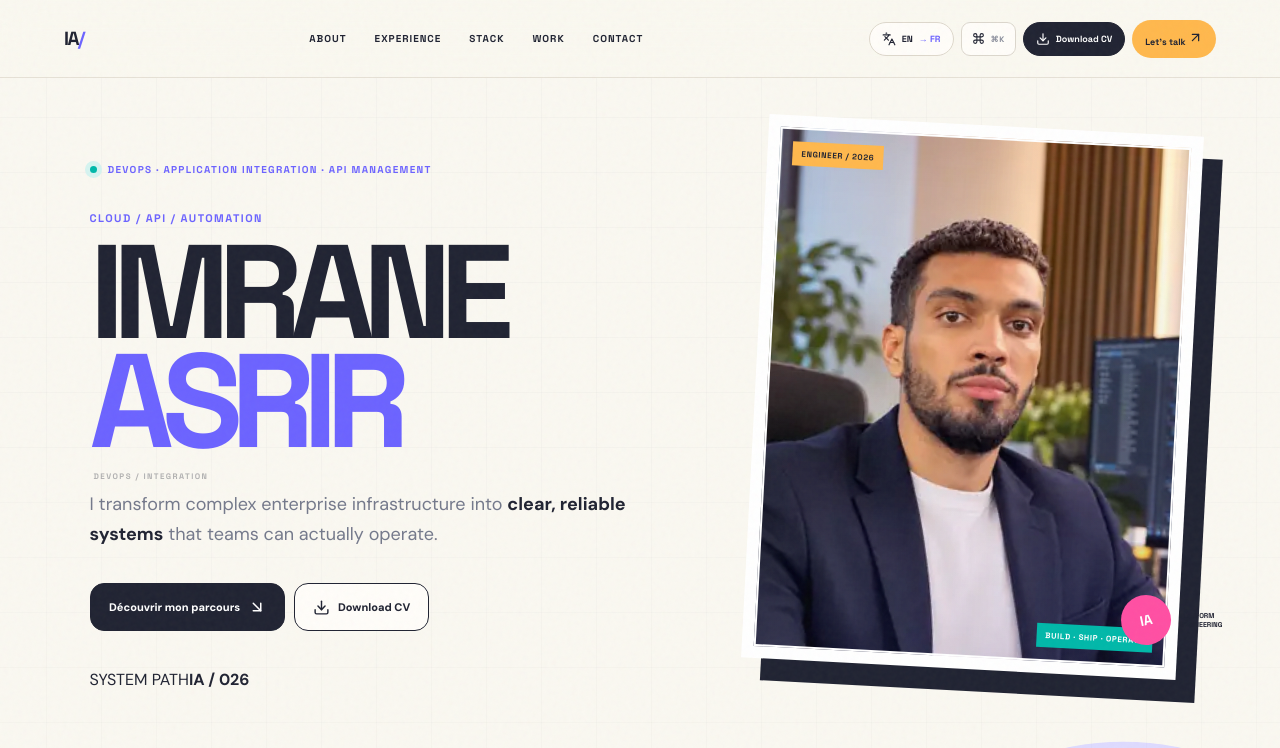
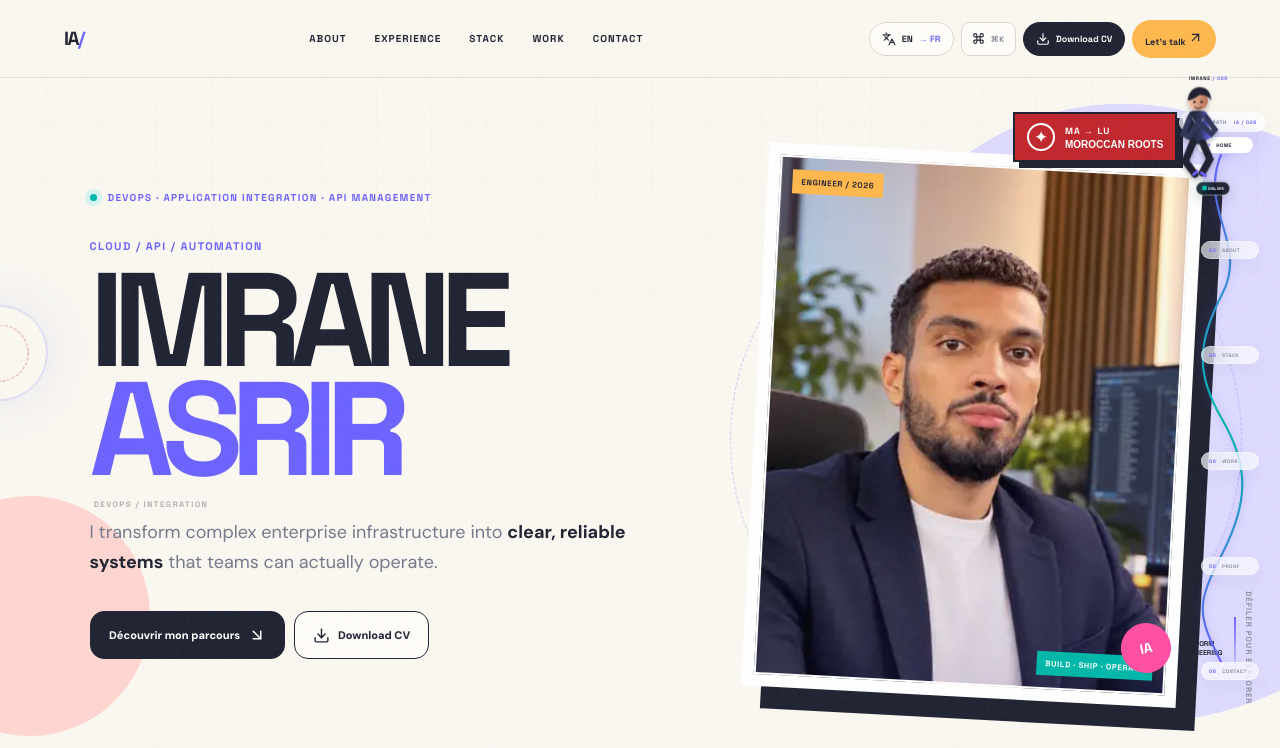
Before and after one commit to imrane-as/potfolio, a React (Vite) app: page / in a window 1280 px wide. Shown: the top 748 px of the page. Built offline with nearby package versions, Linux system fonts and the light colour scheme.

Commit message:
style: add 2026 digital journey navigation

```diff
--- a/src/index.css
+++ b/src/index.css
@@ -802,3 +802,143 @@
   .avatar-journey .climber-body{width:39px!important;height:64px!important}
   .hero,.section{padding-right:49px!important}
 }
+
+
+/* 2026 DIGITAL PATH — elegant navigation spine, no ladder */
+.digital-path{
+  position:fixed;
+  z-index:220;
+  top:0;
+  right:0;
+  width:132px;
+  height:100vh;
+  pointer-events:none;
+  --progress:0%;
+}
+.digital-path .path-caption{
+  position:absolute;
+  top:14vh;
+  right:14px;
+  display:flex;
+  gap:7px;
+  align-items:center;
+  padding:6px 8px;
+  border:1px solid #ffffff38;
+  border-radius:999px;
+  background:#ffffff9c;
+  backdrop-filter:blur(12px);
+  box-shadow:0 8px 24px #20233210;
+  font:800 5px "Space Grotesk";
+  letter-spacing:.12em;
+  color:#7b8191;
+}
+.digital-path .path-caption b{color:#6c63ff}
+.digital-path .path-line{
+  position:absolute;
+  top:17vh;
+  right:12px;
+  width:88px;
+  height:68vh;
+  overflow:visible;
+}
+.digital-path .path-progress{
+  stroke-dasharray:100;
+  stroke-dashoffset:calc(100 - var(--progress));
+  filter:drop-shadow(0 0 6px #6c63ff66);
+}
+.digital-path .path-dot{
+  fill:#fff;
+  stroke:#6c63ff55;
+  stroke-width:2;
+  transition:all .3s ease;
+}
+.digital-path .path-dot-active{
+  fill:#6c63ff;
+  stroke:#fff;
+  stroke-width:3;
+  filter:drop-shadow(0 0 8px #6c63ff);
+}
+.digital-path .path-labels{
+  position:absolute;
+  top:17vh;
+  right:3px;
+  height:68vh;
+  width:76px;
+  display:flex;
+  flex-direction:column;
+  justify-content:space-between;
+}
+.digital-path .path-label{
+  display:flex;
+  align-items:center;
+  gap:6px;
+  width:max-content;
+  min-width:58px;
+  padding:5px 7px;
+  border:1px solid #ffffff58;
+  border-radius:999px;
+  background:#ffffff9c;
+  backdrop-filter:blur(12px);
+  color:#8b91a0;
+  font:800 5px "Space Grotesk";
+  letter-spacing:.08em;
+  box-shadow:0 6px 20px #2023320d;
+  transition:all .25s ease;
+}
+.digital-path .path-label small{font-size:5px;color:#6c63ff}
+.digital-path .path-label-active{
+  color:#202332;
+  border-color:#6c63ff55;
+  background:#fff;
+  box-shadow:0 8px 24px #6c63ff22;
+  transform:translateX(-5px);
+}
+.digital-path .avatar-climber{
+  position:absolute!important;
+  top:calc(17vh + (var(--progress) * .68))!important;
+  right:52px!important;
+  width:60px!important;
+  height:108px!important;
+  transform:translateY(-45%)!important;
+  pointer-events:auto;
+  transition:top .25s linear!important;
+}
+.digital-path .climber-body{width:60px!important;height:92px!important}
+.digital-path .climber-name{font-size:5px!important;top:-12px!important}
+.digital-path .climber-status{font-size:4px!important;padding:3px 5px!important}
+.digital-path .climber-person{animation:climberFloat .8s ease-in-out infinite}
+@keyframes climberFloat{0%,100%{transform:translateY(0)}50%{transform:translateY(-2px)}}
+@media(max-width:760px){
+  .digital-path{width:92px}
+  .digital-path .path-caption{display:none}
+  .digital-path .path-line{right:6px;width:58px;top:14vh;height:72vh}
+  .digital-path .path-labels{right:0;top:14vh;height:72vh;width:56px}
+  .digital-path .path-label{
+    min-width:46px;
+    padding:4px 5px;
+    gap:4px;
+    font-size:4px;
+    background:#ffffffc7;
+  }
+  .digital-path .path-label small{font-size:4px}
+  .digital-path .path-label-active{transform:translateX(-3px)}
+  .digital-path .avatar-climber{
+    width:45px!important;
+    height:82px!important;
+    right:43px!important;
+    top:calc(14vh + (var(--progress) * .72))!important;
+  }
+  .digital-path .climber-body{width:45px!important;height:69px!important}
+  .digital-path .climber-name{font-size:4px!important}
+  .digital-path .climber-status{font-size:3px!important;padding:2px 4px!important}
+  .hero,.section{padding-right:98px!important}
+}
+@media(max-width:380px){
+  .digital-path{width:78px}
+  .digital-path .path-line{right:4px;width:50px}
+  .digital-path .path-labels{right:-1px;width:48px}
+  .digital-path .path-label{min-width:40px;padding:3px 4px;font-size:3.5px}
+  .digital-path .avatar-climber{right:35px!important;width:39px!important;height:72px!important}
+  .digital-path .climber-body{width:39px!important;height:60px!important}
+  .hero,.section{padding-right:84px!important}
+}
```
